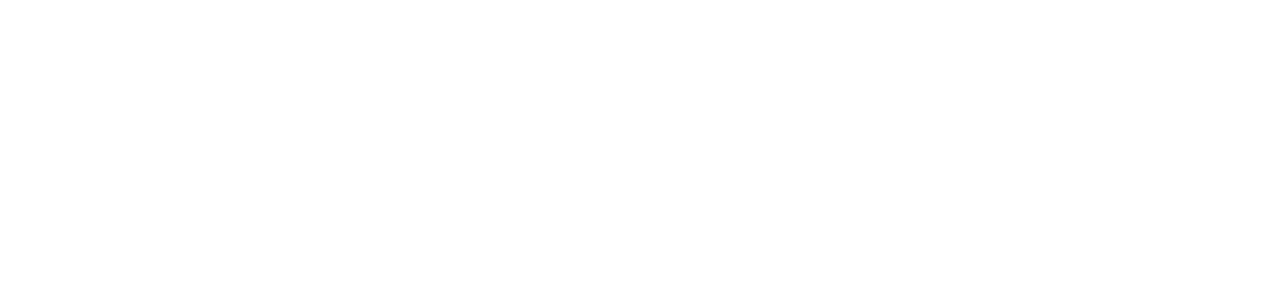
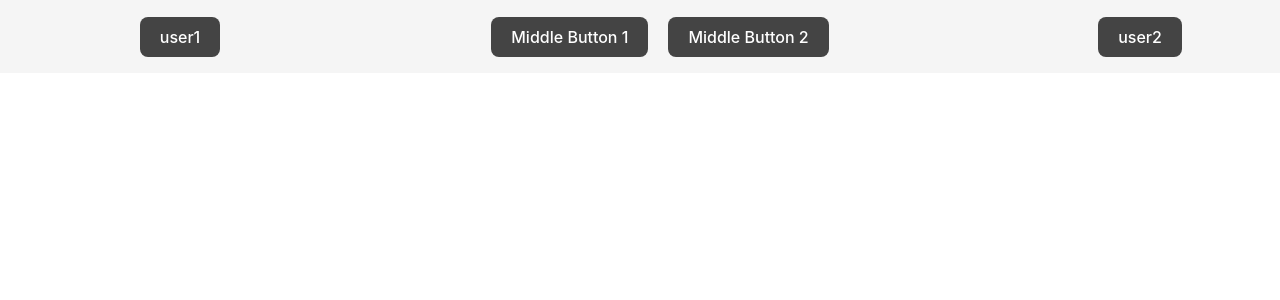
Before and after one commit to elab-development/klijentske-veb-tehnologije-2024-2022-0202-veb-igrica-memorije, a React (Vite) app in the folder veb-igrica-memorije/: page /home in a window 1280 px wide. Before the commit this address had no page. Shown: the top 300 px of the page. Built offline with nearby package versions, Linux system fonts and the light colour scheme; a web font is replaced by a local one.

Commit message:
Dodat Navbar,  UserContext (sluzi kao posrednik podataka trenutnih korisinika), i UserContextType interface.

```diff
--- a/veb-igrica-memorije/src/App.css
+++ b/veb-igrica-memorije/src/App.css
@@ -215,3 +215,52 @@ textarea {
   position: relative;
 
 }
+
+/*Navbar je ovde */
+.navbar {
+  position: fixed;
+  display: flex;
+  justify-content: space-between;
+  align-items: center;
+  padding: 10px 20px;
+  background-color: #d9d9d946;
+  color: white;
+
+  top: 0;
+  left:0;
+  width: 100%;
+  height: 6.67%;
+}
+
+.navbar-left, .navbar-right {
+  flex: 1;
+}
+
+.navbar-left button, .navbar-right button {
+  background-color: #444;
+  color: white;
+  border: none;
+  padding: 10px 20px;
+  font-size: 16px;
+  cursor: pointer;
+}
+
+.navbar-middle {
+  flex: 2;
+  display: flex;
+  justify-content: center;
+  gap: 20px;
+}
+
+.navbar-middle button {
+  background-color: #444;
+  color: white;
+  border: none;
+  padding: 10px 20px;
+  font-size: 16px;
+  cursor: pointer;
+}
+
+.navbar-middle button:hover, .navbar-left button:hover, .navbar-right button:hover {
+  background-color: #555;
+}
--- a/veb-igrica-memorije/src/App.tsx
+++ b/veb-igrica-memorije/src/App.tsx
@@ -1,20 +1,25 @@
 import { useState } from 'react'
 import reactLogo from './assets/react.svg'
 import viteLogo from '/vite.svg'
+import { User } from './models/user'
 import './App.css'
 import { BrowserRouter as Router, Route, Routes } from 'react-router-dom'
 import Login from './components/Login'
+import Navbar from './components/Navbar'
+import { UserProvider } from './components/UserContext'
 
 function App() {
   return (
+    <UserProvider>
     <Router>
       <div>
         <Routes>
           <Route path="/" element={<Login />} />
-
+          <Route path="/home" element={<Navbar />}/>
         </Routes>
       </div>
     </Router>
+    </UserProvider>
   );
 
 
--- a/veb-igrica-memorije/src/components/Login.tsx
+++ b/veb-igrica-memorije/src/components/Login.tsx
@@ -1,10 +1,18 @@
 import React, { useEffect, useState, CSSProperties } from 'react';
 import { json, useNavigate } from 'react-router-dom';
 import { User } from '../models/user';
+import Navbar from './Navbar';
+import {useUser} from './UserContext';
 
 
 const Login = () => {
   const [currentUsers, setCurrentUsers]=useState<User[]>([new User('',''), new User('','')]);
+  const { currentUserContext, setCurrentUserContext } = useUser();
+
+  const addUsers = () => {
+
+      setCurrentUserContext(currentUsers);
+  };
   const [username, setUsername] = useState<string>('');
   const [password, setPassword] = useState<string>('');
   const [passwordConfirm, setPasswordConfirm] = useState<string>('');
@@ -15,7 +23,8 @@ const Login = () => {
   const colorProperty: CSSProperties = {"color":buttonColor};
   const registerButtonColor:string = '#ECF3E7';
   const registerButtonColorProperty: CSSProperties = {"backgroundColor":registerButtonColor};
-  const [users, setUsers] = useState<User[]>([]);
+  const [users, setUsers] = useState<User[]>(() => { let temp= localStorage.getItem("userStorage"); if(temp===null||temp===undefined) return []; else return JSON.parse(temp);
+  });
 
   async function updateUsers(): Promise<any> {
 
@@ -61,14 +70,17 @@ if (users[i].username===username && users[i].password=== password){let tempCurre
         if(loginCount==1){
         setCount(loginCount+1); setButtonColor('#FFC8DD');}else{
 
-     console.log("currentusers ",currentUsers); goTo('/home'); console.log("currentusers ",currentUsers);}}
+     console.log("currentusers ",currentUsers); addUsers(); goTo('/home'); console.log("currentusers ",currentUsers);}}
     } else {
 
         if(isRegistering){
+let regFlag:boolean=false;
+         for( let i=0; i<users.length;i++){ if(username===users[i].username){regFlag=true;break;}}
+         if(regFlag==false){
 let newUser:User= new User(username,password);
 tempUsers.push(newUser);
 saveUsers(tempUsers);
-
+         }else{alert('Nalog postoji. Pokušajte ponovo.');}
         }else{
       alert('Netačni podaci. Pokušajte ponovo.');}
 
@@ -76,6 +88,7 @@ saveUsers(tempUsers);
     setPassword('');
 setUsername('');
 setPasswordConfirm('');
+console.log(users,'useri');
   }
 
 function saveUsers(tempUsers:User[]){
@@ -112,7 +125,7 @@ if(!isRegistering){
             <div className="centered-container">
             <img className="login-container" src="images/podlogaZaPrijavu.png"></img>
       <h2 className='login-title'>PRIJAVI SE</h2>
-      <h2 className='login-title-2' style={colorProperty}>IGRAĆ {loginCount}
+      <h2 className='login-title-2' style={colorProperty}>IGRAČ {loginCount}
       </h2>
       <form onSubmit={attemptLogin} className="login-form">
         <div>
--- /dev/null
+++ b/veb-igrica-memorije/src/components/Navbar.tsx
@@ -0,0 +1,25 @@
+import React from 'react';
+import Login from './Login';
+import { User } from '../models/user';
+import { useUser } from './UserContext';
+const Navbar: React.FC= ({ }) => {
+    const  currentUsers = useUser().currentUserContext;
+
+
+    return (
+      <nav className="navbar">
+        <div className="navbar-left">
+          <button>{currentUsers[0].username}</button>
+        </div>
+        <div className="navbar-middle">
+          <button>Middle Button 1</button>
+          <button>Middle Button 2</button>
+        </div>
+        <div className="navbar-right">
+          <button>{currentUsers[1].username}</button>
+        </div>
+      </nav>
+    );
+  };
+
+export default Navbar;
--- /dev/null
+++ b/veb-igrica-memorije/src/components/UserContext.tsx
@@ -0,0 +1,32 @@
+
+import React, { createContext, useState, useContext } from 'react';
+import { User } from '../models/user';
+import { UserContextType } from '../models/userContextType';
+
+
+const UserContext = createContext<UserContextType | undefined>(undefined);
+
+//custom hook OVDE
+export const useUser = () => {
+    const context = useContext(UserContext);
+    if (!context) {
+        throw new Error('Error! Use a UserProvider!');
+    }
+    return context;
+};
+
+
+export const UserProvider: React.FC = ({ children }) => {
+    const [currentUserContext, setCurrentUserContext] = useState<User[]>([
+        new User('user1','password1'), new User('user2','password1')
+
+    ]);
+
+
+
+    return (
+        <UserContext.Provider value={{ currentUserContext, setCurrentUserContext }}>
+            {children}
+        </UserContext.Provider>
+    );
+};
--- /dev/null
+++ b/veb-igrica-memorije/src/models/userContextType.ts
@@ -0,0 +1,6 @@
+import { User } from "./user";
+export interface UserContextType{
+
+    currentUserContext: User[];
+    setCurrentUserContext: React.Dispatch<React.SetStateAction<User[]>>;
+}
```
Also changed, not shown: veb-igrica-memorije/public/users.json (deleted, +0 -17 lines).
